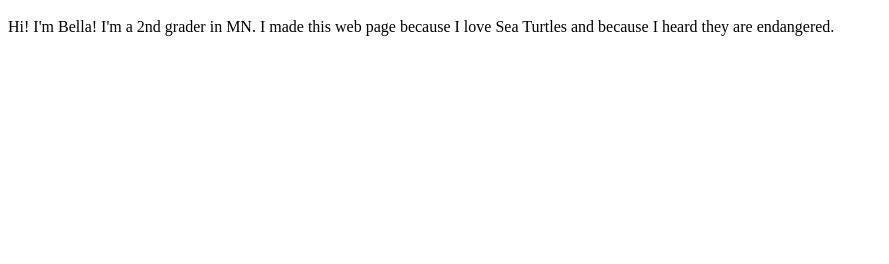
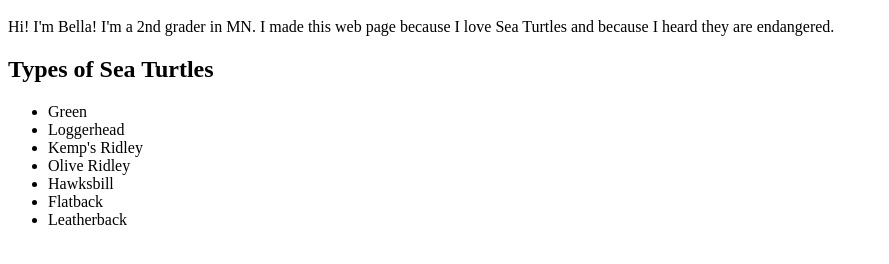
Before and after one commit to bellakitta/seaturtlewebsite, a plain HTML site: page index.html in a window 1280 px wide. Shown: the part 48-312 px from the top of the page, without its empty margins (0-889 px from the left). Drawn offline with Linux system fonts and the light colour scheme.

Commit message:
Added types of turtles

```diff
--- a/index.html
+++ b/index.html
@@ -12,6 +12,18 @@
     <p>
         Hi! I'm Bella! I'm a 2nd grader in MN. I made this web page because I love Sea Turtles and because I heard they are endangered.
     </p>
+
+    <h2>Types of Sea Turtles</h2>
+    <ul>
+        <li>Green</li>
+        <li>Loggerhead</li>
+        <li>Kemp's Ridley</li>
+        <li>Olive Ridley</li>
+        <li>Hawksbill</li>
+        <li>Flatback</li>
+        <li>Leatherback</li>
+    </ul>
+
 </body>
 
 </html>
```
